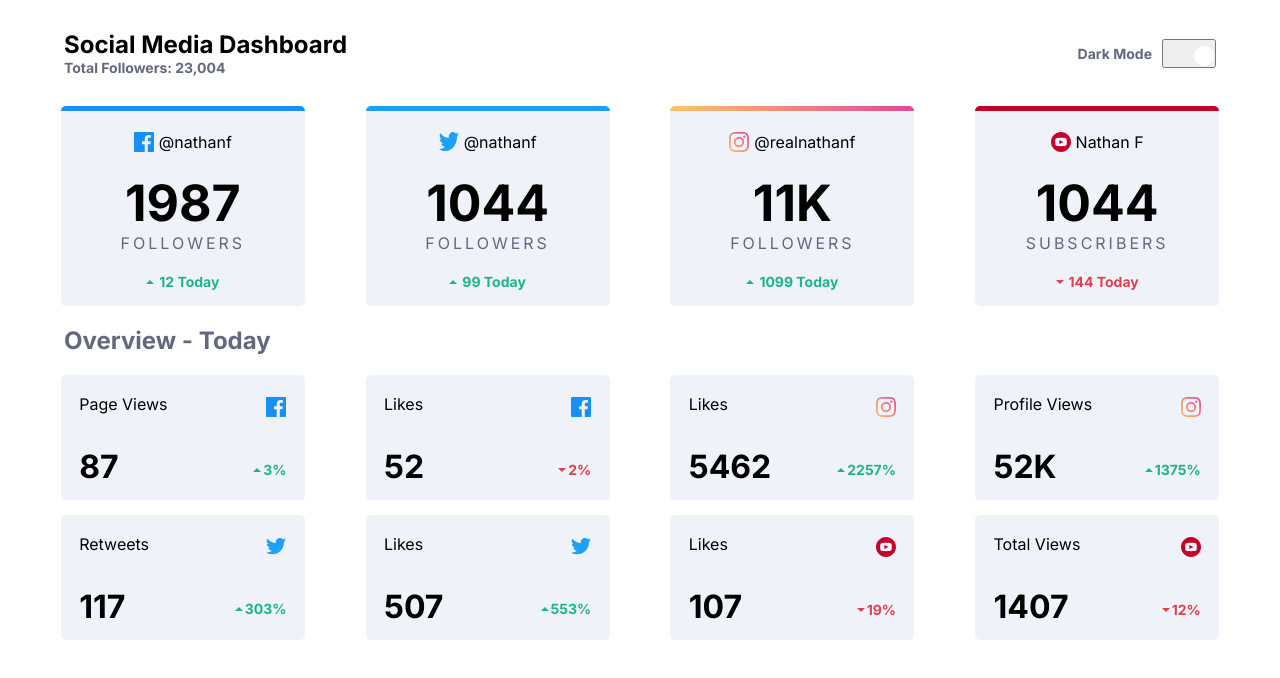
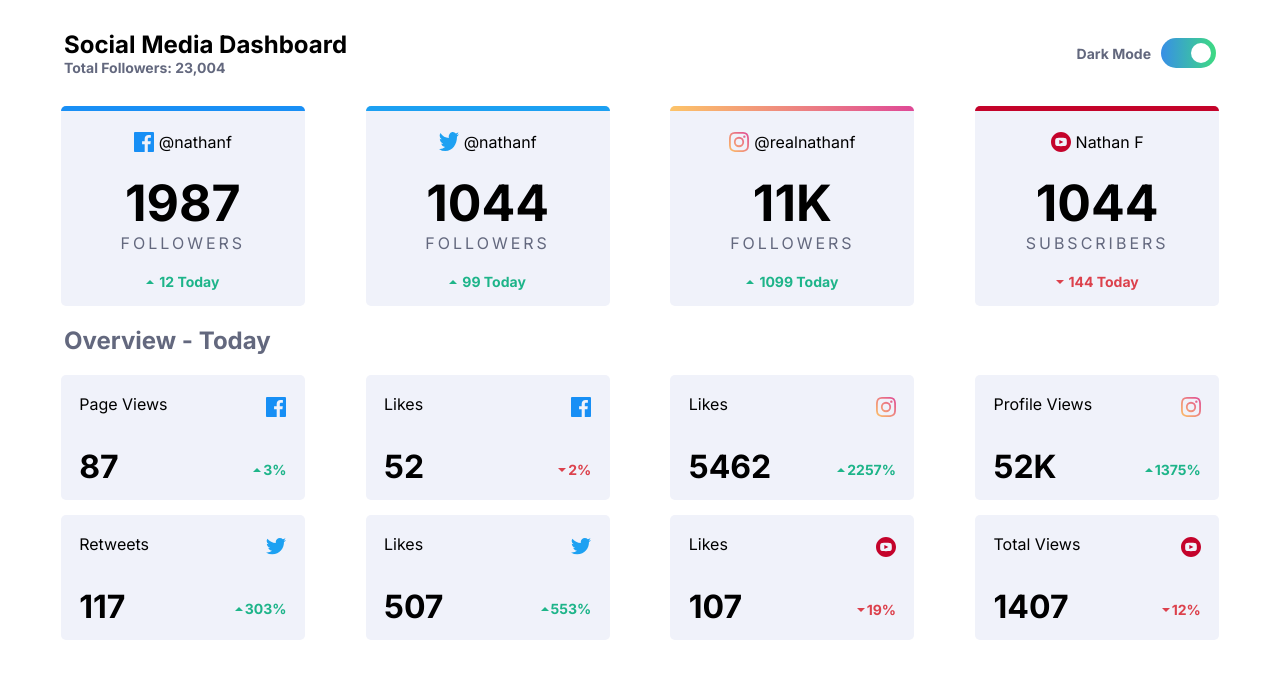
Before and after one commit to TornikeTt/Social-media-dashboard-with-theme-switcher, a plain HTML site: page index.html in a window 1280 px wide. Drawn offline with Linux system fonts and the light colour scheme.

Commit message:
Update index.html

```diff
--- a/index.html
+++ b/index.html
@@ -16,7 +16,7 @@
         <hr class="hr">
         <div class="lightToDark">
             <p>Dark Mode</p>
-            <button onclick="check()"><div id="circle" class="circle"></div> </button>
+            <div class="button" onclick="check()"><div id="circle" class="circle"></div> </div>
         </div>
     </header>
     <!---first grid-->
```
